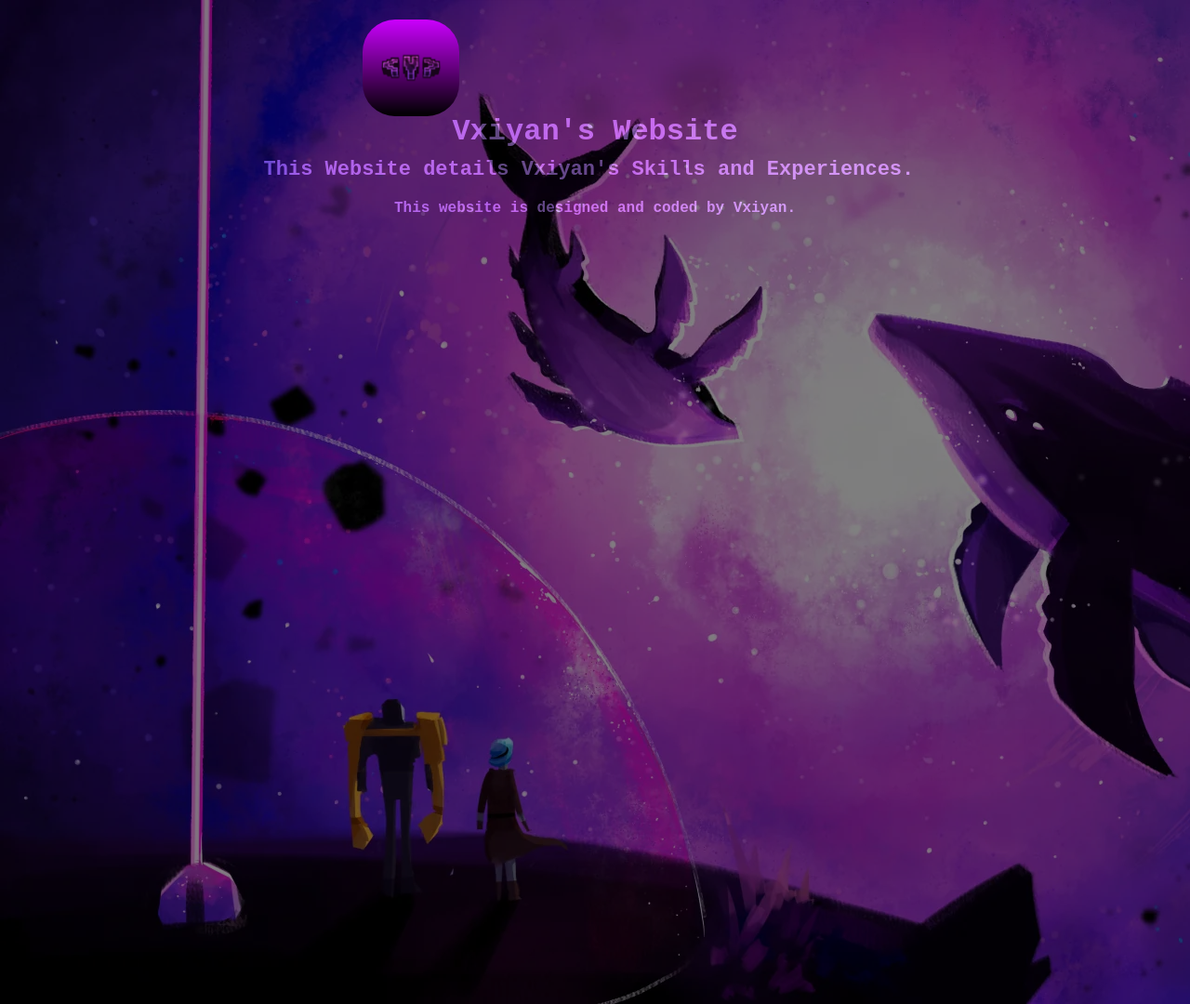
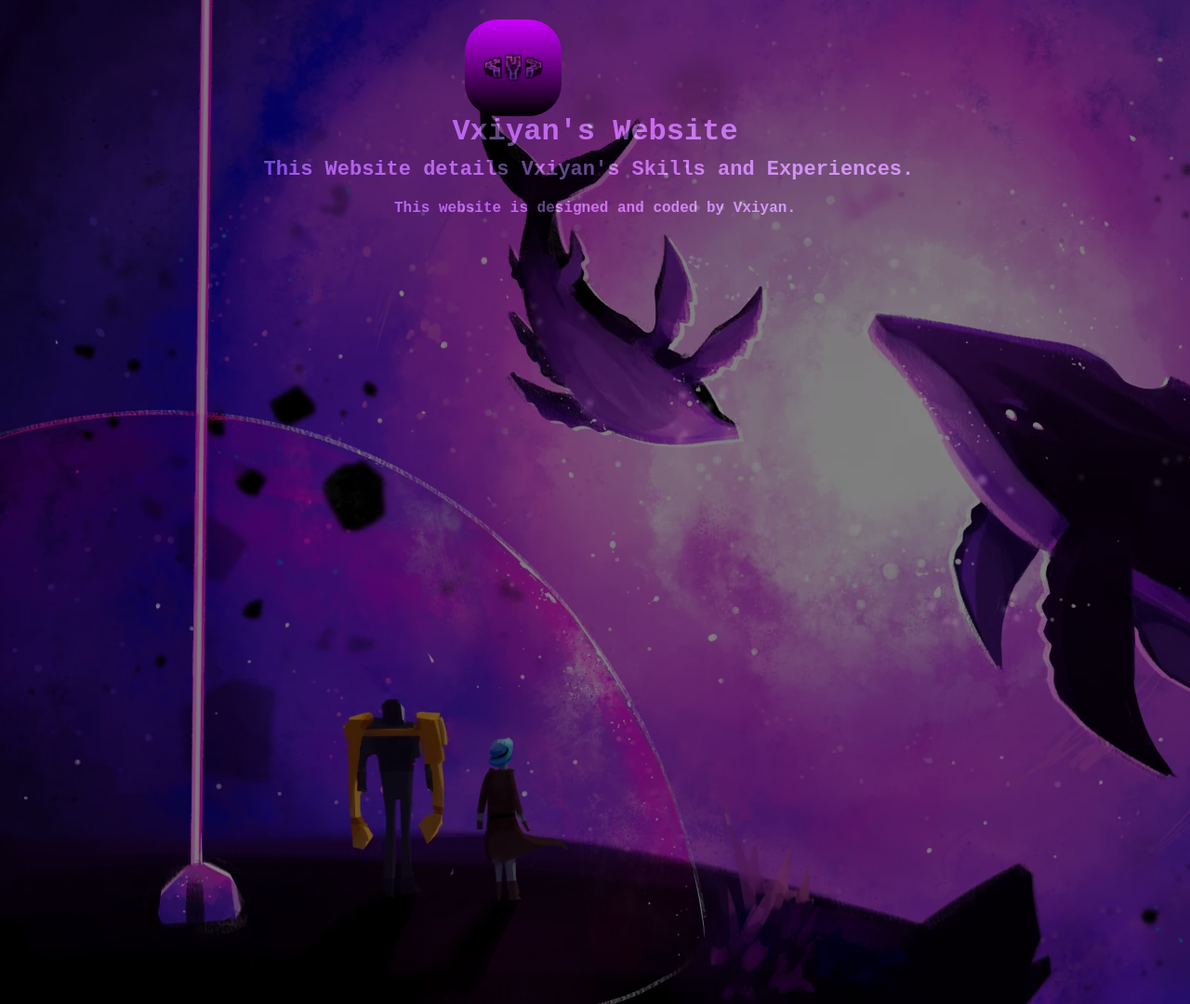
Before and after one commit to Vxiyan/Website, a plain HTML site: page index.html in a window 1280 px wide. Shown: the top 1080 px of the page at 93% size. Drawn offline with Linux system fonts and the light colour scheme.

Commit message:
Update index.html
AHHHHHH

```diff
--- a/index.html
+++ b/index.html
@@ -65,7 +65,7 @@ body {
 	padding-right: 0px;
 	padding-bottom: 0px;
 	padding-left: 0px;
-	margin-left: 390px;
+	margin-left: 500px;
 }
 
 #i0bop {
```
